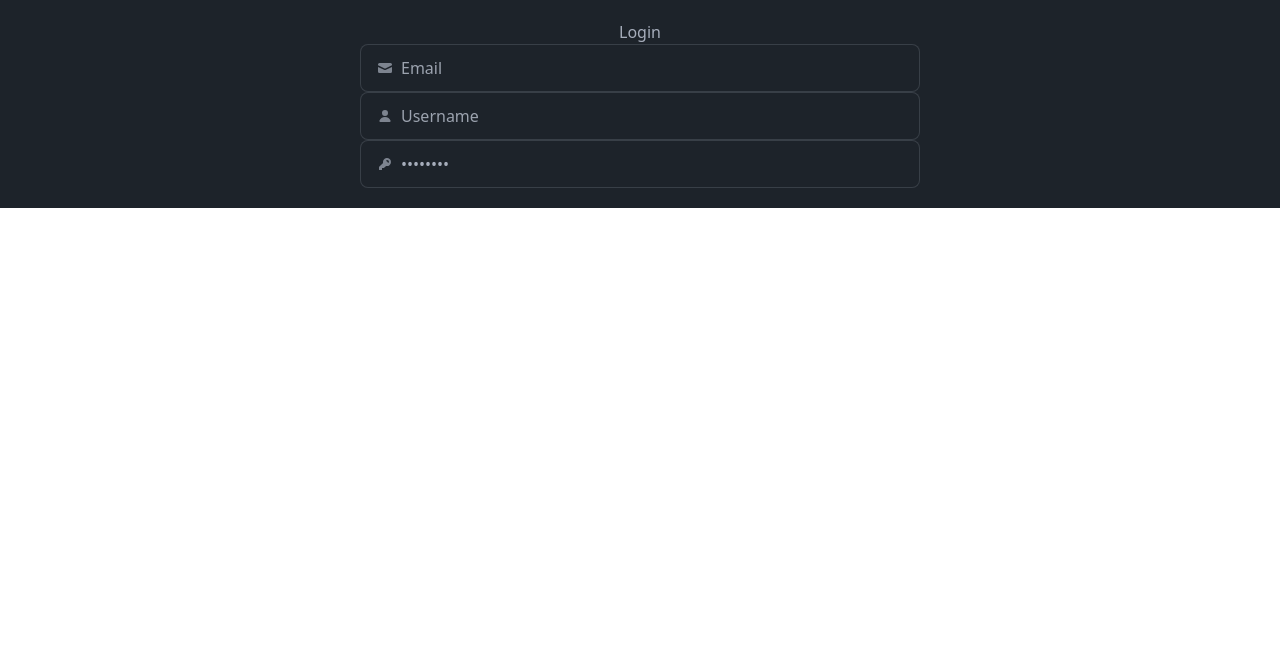
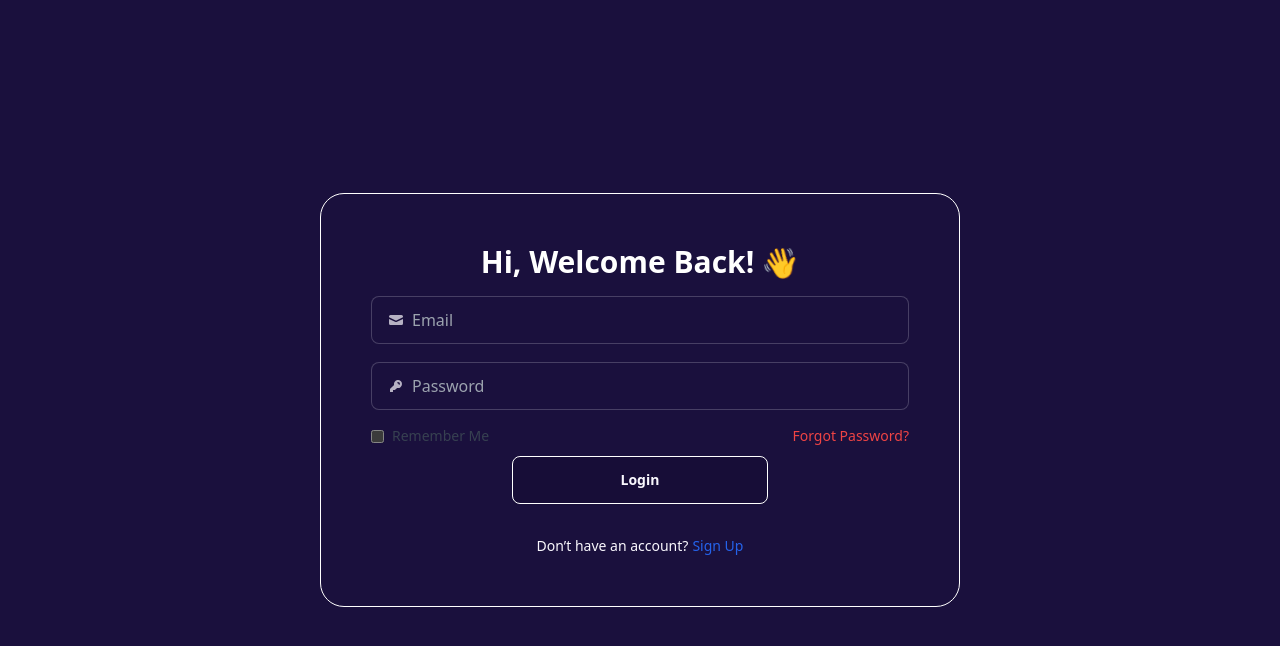
Before and after one commit to Mohsin-Hashmi/devTinder, a React (Vite) app in the folder frontend/devTinder-web/: page /login in a window 1280 px wide. Shown: the top 646 px of the page. Built offline with nearby package versions, Linux system fonts and the light colour scheme.

Commit message:
Improving the design of navbar and login page

```diff
--- a/frontend/devTinder-web/index.html
+++ b/frontend/devTinder-web/index.html
@@ -1,5 +1,5 @@
 <!doctype html>
-<html lang="en" >
+<html lang="en" data-theme="synthwave">
   <head>
     <meta charset="UTF-8" />
     <link rel="icon" type="image/svg+xml" href="/vite.svg" />
@@ -7,7 +7,7 @@
     <title>Vite + React</title>
   </head>
   <body>
-    <div id="root" data-theme="dark"></div>
+    <div id="root" ></div>
     <script type="module" src="/src/main.jsx"></script>
   </body>
 </html>
--- a/frontend/devTinder-web/src/components/Login.jsx
+++ b/frontend/devTinder-web/src/components/Login.jsx
@@ -1,11 +1,14 @@
+import { Link } from "react-router-dom";
 
 const Login = () => {
   return (
     <>
-
-      <form className="w-[600px] px-[20px] py-[20px] m-auto">
-        <h1 className="text-center">Login</h1>
-        <label className="input input-bordered flex items-center gap-2">
+      <div className="flex items-center justify-center h-screen">
+        <form className="p-[50px] m-auto w-1/2 border border-white rounded-3xl">
+          <h1 className="text-3xl font-bold text-white mb-4 flex items-center justify-center">
+            Hi, Welcome Back! <span className="ml-2 animate-wave">👋</span>
+          </h1>
+          <label className="input input-bordered flex items-center gap-2 mb-[18px]">
             <svg
               xmlns="http://www.w3.org/2000/svg"
               viewBox="0 0 16 16"
@@ -17,17 +20,7 @@ const Login = () => {
             </svg>
             <input type="text" className="grow" placeholder="Email" />
           </label>
-        <label className="input input-bordered flex items-center gap-2">
-          <svg
-            xmlns="http://www.w3.org/2000/svg"
-            viewBox="0 0 16 16"
-            fill="currentColor"
-            className="h-4 w-4 opacity-70"
-          >
-            <path d="M8 8a3 3 0 1 0 0-6 3 3 0 0 0 0 6ZM12.735 14c.618 0 1.093-.561.872-1.139a6.002 6.002 0 0 0-11.215 0c-.22.578.254 1.139.872 1.139h9.47Z" />
-          </svg>
-          <input type="text" className="grow" placeholder="Username" />
-        </label>
+
           <label className="input input-bordered flex items-center gap-2">
             <svg
               xmlns="http://www.w3.org/2000/svg"
@@ -41,9 +34,38 @@ const Login = () => {
                 clipRule="evenodd"
               />
             </svg>
-          <input type="password" className="grow" value="password" />
+            <input type="password" className="grow" placeholder="Password" />
           </label>
+          <div className="flex items-center justify-between text-sm mt-4">
+            <label className="flex items-center">
+              <input
+                type="checkbox"
+                className="form-checkbox text-blue-500 border-gray-300 rounded focus:ring focus:ring-blue-300"
+              />
+              <span className="ml-2 text-gray-700">Remember Me</span>
+            </label>
+
+            <Link to="" className="text-red-500 hover:underline">
+              Forgot Password?
+            </Link>
+          </div>
+
+          <div className="flex items-center">
+            <button className="btn btn-wide mx-auto mt-[10px] border border-white hover:border-green-500">
+              Login
+            </button>
+          </div>
+
+          <div className="text-center mt-8">
+            <p className="text-sm">
+              Don’t have an account?
+              <Link href="/signup" className="text-blue-600 hover:underline ml-1">
+                Sign Up
+              </Link>
+            </p>
+          </div>
         </form>
+      </div>
     </>
   );
 };
--- a/frontend/devTinder-web/src/components/NavBar.jsx
+++ b/frontend/devTinder-web/src/components/NavBar.jsx
@@ -29,7 +29,7 @@ const NavBar = () => {
             </div>
             <ul
               tabIndex={0}
-              className="menu menu-sm dropdown-content bg-base-100 rounded-box z-[1] mt-3 w-52 p-2 shadow"
+              className="menu menu-sm dropdown-content bg-base-100 rounded-box z-[1] mt-3 w-52 p-2 shadow border border-white"
             >
               <li>
                 <a className="justify-between">
--- a/frontend/devTinder-web/tailwind.config.js
+++ b/frontend/devTinder-web/tailwind.config.js
@@ -7,10 +7,20 @@ export default {
     "./src/**/*.{js,ts,jsx,tsx}",
   ],
   theme: {
-    extend: {},
+    extend: {
+      animation: {
+        wave: "wave 1.5s infinite",
+      },
+      keyframes: {
+        wave: {
+          "0%, 100%": { transform: "rotate(0deg)" },
+          "50%": { transform: "rotate(20deg)" },
+        },
+      },
+    },
   },
   daisyui: {
-    themes: ["light", "dark", "cupcake"],
+    themes: ["light", "dark", "cupcake", "synthwave"],
   },
   plugins:[daisyui,]
 }
```
Lines whose indentation alone changed are shown as unchanged.
